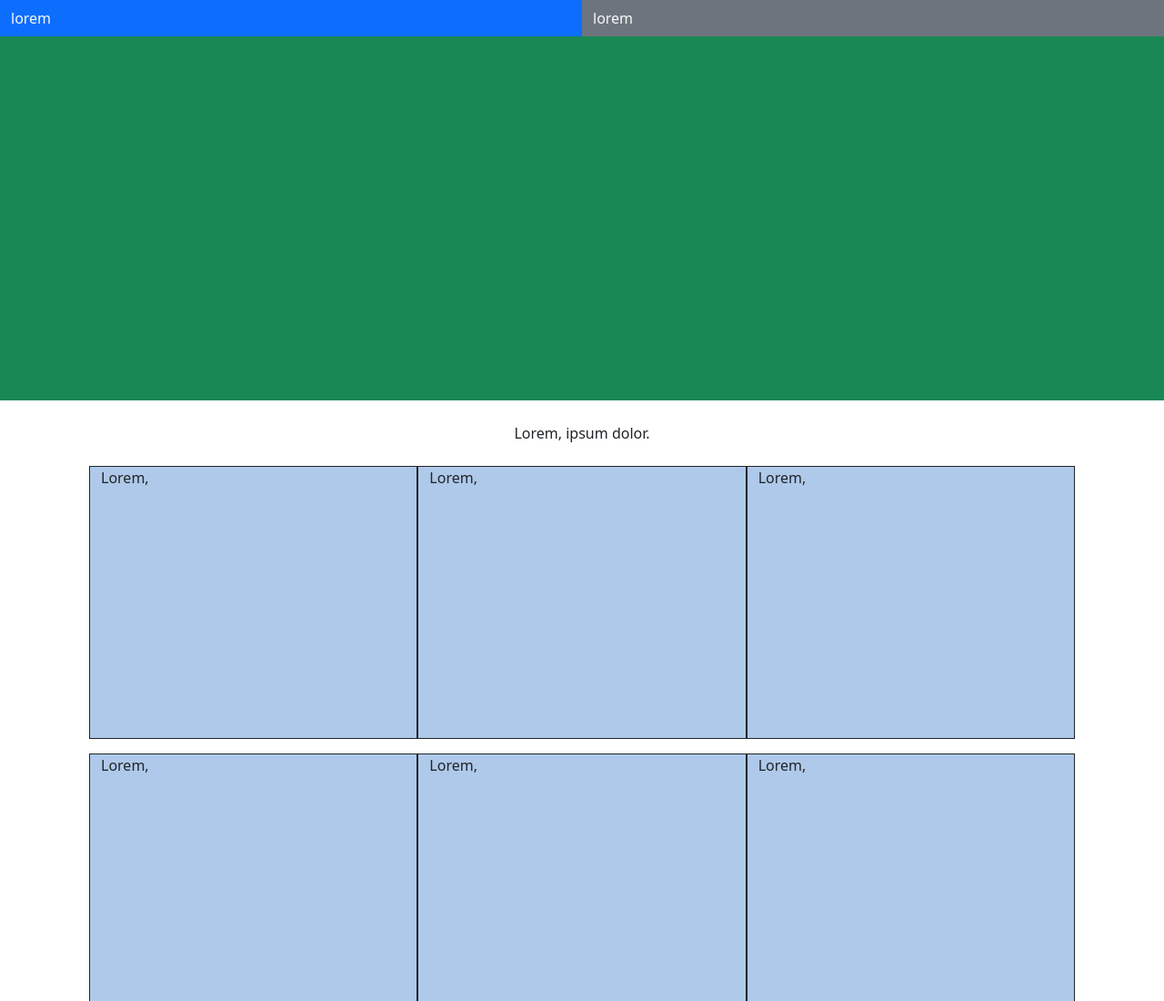
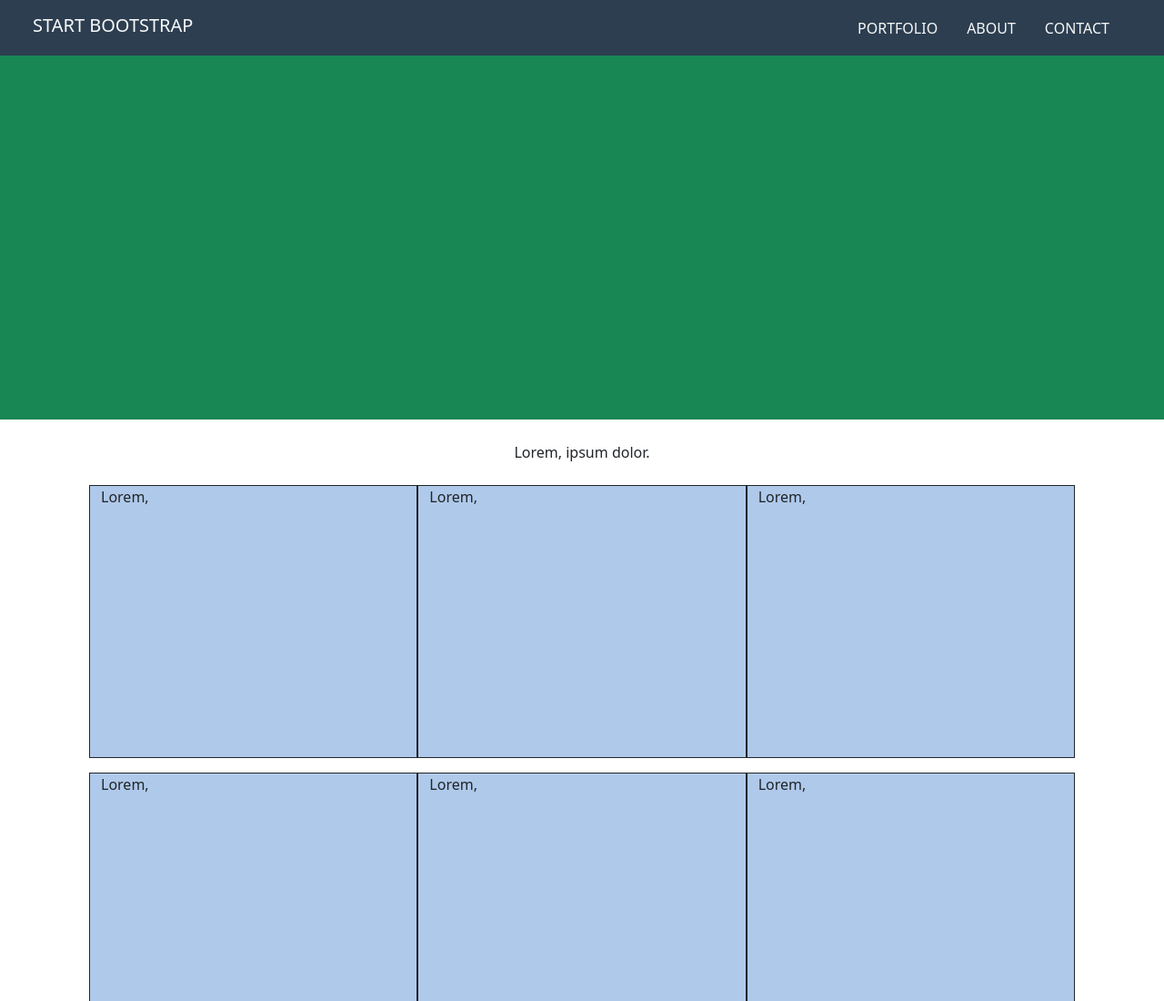
Before and after one commit to Daedry/html-css-bootstrap-freelancer, a plain HTML site: page index.html in a window 1280 px wide. Shown: the top 1100 px of the page at 91% size. Drawn offline with nearby package versions, Linux system fonts and the light colour scheme.

Commit message:
add nav_bar

```diff
--- a/index.html
+++ b/index.html
@@ -15,22 +15,68 @@
 
     <header id="site_header">
         <div class="container-fluid">
-            <div class="row  text-light">
-                <div class="col-10 col-sm-6 bg-primary py-2">lorem</div>
-                <div class="col-2 col-sm-6 bg-secondary py-2">lorem</div>
+
+            <div class="row row-cols-1 color_freelencer_secondary ">
+                <div class="col d-md-none">
+
+                    <nav class="navbar navbar-light fixed-top">
+                        <div class="container-fluid">
+                            <a class="navbar-brand text-uppercase h6 fs-6 pt-2 text-light" href="#">start bootstrp</a>
+                            <button class="navbar-toggler" type="button" data-bs-toggle="offcanvas"
+                                data-bs-target="#offcanvasNavbar" aria-controls="offcanvasNavbar">
+                                <span class="navbar-toggler-icon fs-6 text-light"></span>
+                            </button>
+                        </div>
+                    </nav>
+                    <!-- /.nav -->
+                </div>
+                <!-- /.col -->
+
+                <div class="col d-none d-md-block">
+
+                    <nav class="navbar navbar-expand-lg navbar-light text-light">
+                        <div class="container-fluid">
+                            <a class="navbar-brand text-light h6 pt-2 text-uppercase" href="#">start bootstrap</a>
+                            <ul class="navbar-nav flex-row text-light">
+                                <li class="nav-item ">
+                                    <a class="nav-link active text-uppercase pe-4 text-light fs-6 " aria-current="true"
+                                        href="#">Portfolio</a>
+                                </li>
+                                <li class="nav-item">
+                                    <a class="nav-link active text-uppercase pe-4 text-light fs-6" aria-current="true"
+                                        href="#">About</a>
+                                </li>
+                                <li class="nav-item">
+                                    <a class="nav-link active text-uppercase pe-4 text-light fs-6" aria-current="true"
+                                        href="#">Contact</a>
+                                </li>
+
+                            </ul>
+                        </div>
+                        <!-- /.container-fluid -->
+                    </nav>
+                    <!-- /.nav -->
+                </div>
+                <!-- /.col -->
             </div>
+            <!-- /.row -->
+
         </div>
+        <!-- /.container-fluid -->
 
+
+    </header>
+    <!-- /#site_header -->
+
+    <main id="site_main">
         <div class="container-fluid">
             <div class="row bg-success hero_image">
                 <div class="col"></div>
             </div>
         </div>
-    </header>
-    <!-- /#site_header -->
 
-    <main id="site_main">
         <div class="container main">
+
 
             <div class="row py-4">
                 <div class="col-12 text-center">Lorem, ipsum dolor.</div>
@@ -85,9 +131,9 @@
     <footer id="site_footer">
         <div class="container-fluid foot_top">
             <div class="row row-cols-sm-3 py-4">
-                 <div class="col-12 text_foot"></div>
-                 <div class="col-12 text_foot"></div>
-                 <div class="col-12 text_foot"></div>
+                <div class="col-12 text_foot"></div>
+                <div class="col-12 text_foot"></div>
+                <div class="col-12 text_foot"></div>
             </div>
         </div>
 
@@ -99,6 +145,10 @@
     </footer>
     <!-- /#site_footer -->
 
+    <script src="https://cdn.jsdelivr.net/npm/bootstrap@5.1.3/dist/js/bootstrap.bundle.min.js"
+        integrity="sha384-ka7Sk0Gln4gmtz2MlQnikT1wXgYsOg+OMhuP+IlRH9sENBO0LRn5q+8nbTov4+1p"
+        crossorigin="anonymous"></script>
+
 </body>
 
 </html>
--- a/style.css
+++ b/style.css
@@ -1,7 +1,41 @@
+:root {
+    --color_freelencer_secondary: #2C3E50;
+    --color_freelencer_primary: #1ABC9C;
+    --color-title-no-bg: #333333;
+    --color-bg-footer-top: #3A546D;
+    --color-border-bottom: #CCCCCC;
+}
+/* colors */
+
+.color_freelencer_primary{
+    background-color: var(--color_freelencer_primary);
+}
+
+.color_freelencer_secondary{
+    background-color: var(--color_freelencer_secondary);
+}
+
+.color-bg-footer-top{
+    background-color: var(--color-bg-footer-top);
+}
+
+
+/* header */
+
+.navbar-light .navbar-toggler {
+    color: rgba(223, 210, 210, 0.747);
+    border-color: rgba(255, 255, 255, 0.719);
+}
+
+#site_header .navbar-light .navbar-toggler-icon {
+    filter: invert(1);
+}
+
 .hero_image{
     height: 400px;
 }
 
+/* main */
 .main .card_img1{
     height: 300px;
     background-color: rgba(44, 111, 199, 0.377);
@@ -12,6 +46,8 @@
     height: 220px;
     background-color: blueviolet;
 }
+
+/* footer */
 
 .foot_top{
     background-color: rgb(221, 133, 0);
```
